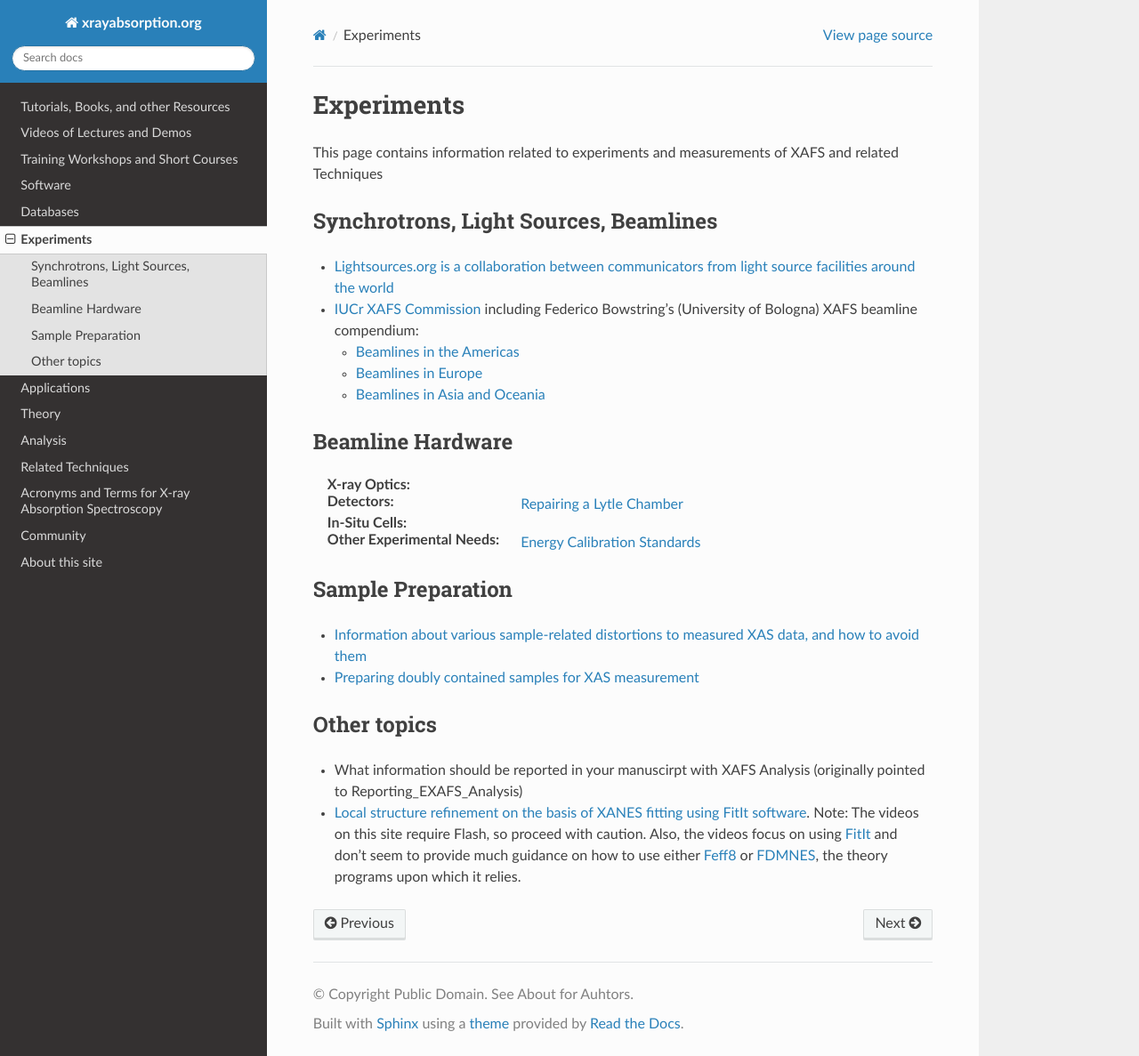
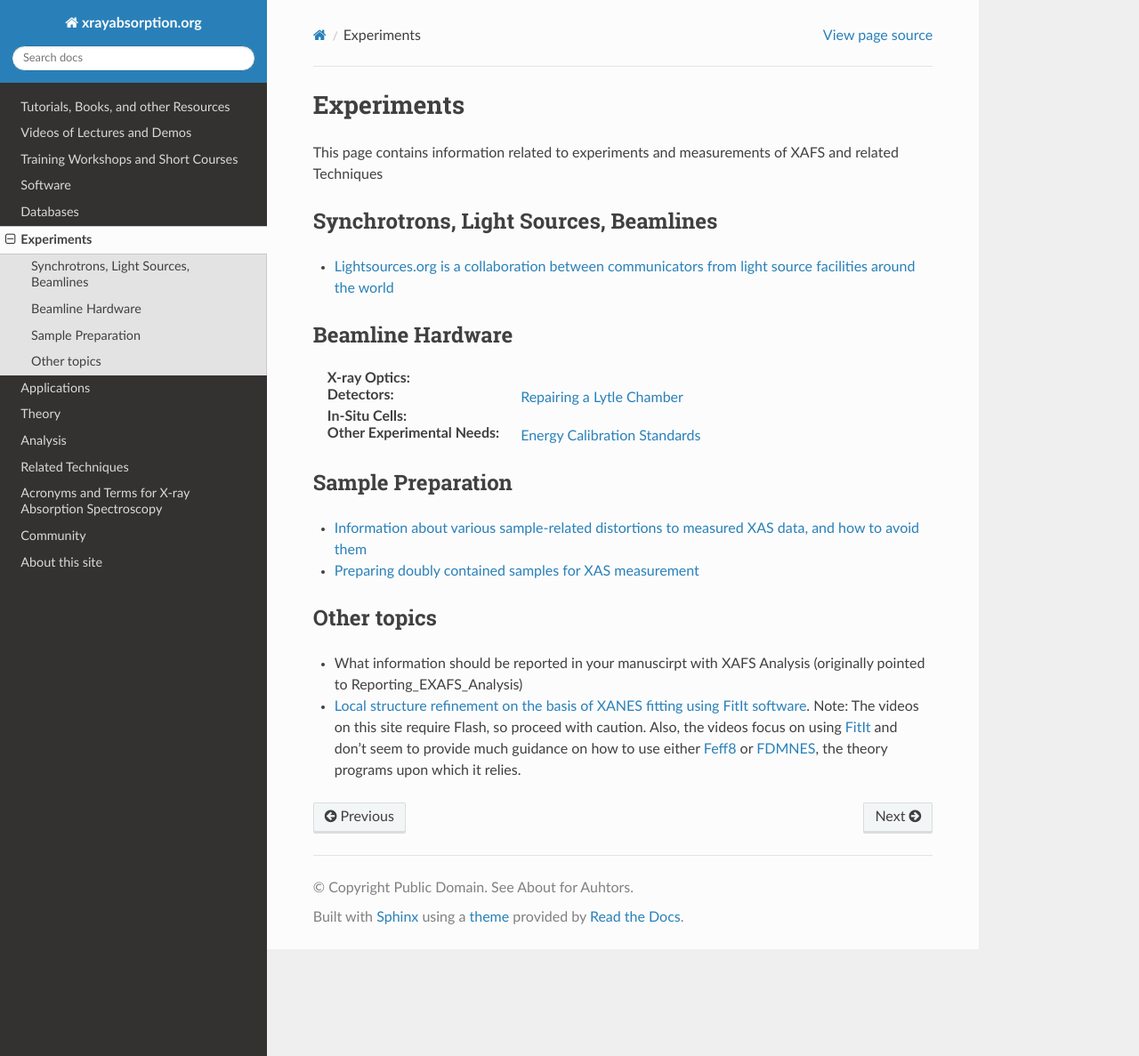
Before and after one commit to XraySpectroscopy/xafsorg, a Sphinx documentation site: the page built from docs/experiment.rst, in a window 1280 px wide and 1187 px high. Shown: the whole window at 89% size. Built offline with Sphinx 7.4.7 and the Read the Docs theme 2.0.0, drawn with Linux system fonts in a browser that asks for light colours.

Commit message:
comment out IUCr list of beamlines as requested for being out-of-date

```diff
--- a/docs/experiment.rst
+++ b/docs/experiment.rst
@@ -12,10 +12,9 @@ Synchrotrons, Light Sources, Beamlines
   light source facilities around the world
   <https://lightsources.org>`_
 
-* `IUCr XAFS Commission
-  <https://www.iucr.org/resources/commissions/xafs>`_ including
-  Federico Bowstring's (University of Bologna) XAFS beamline
-  compendium:
+.. * `IUCr XAFS Commission
+
+.. <https://www.iucr.org/resources/commissions/xafs>`_ includingFederico BoscherinI's (University of Bologna) XAFS beamline compendium:
 
   * `Beamlines in the Americas <https://www.iucr.org/resources/commissions/xafs/beamlines-in-the-americas>`_
   * `Beamlines in Europe <https://www.iucr.org/resources/commissions/xafs/beamlines-in-europe>`_
@@ -26,6 +25,8 @@ Synchrotrons, Light Sources, Beamlines
 
    Beamline training
    XAFS Online Orientation, an interactive Flash-based tutorial produced by the National Synchrotron Light Source
+
+
 
 Beamline Hardware
 -----------------
```
